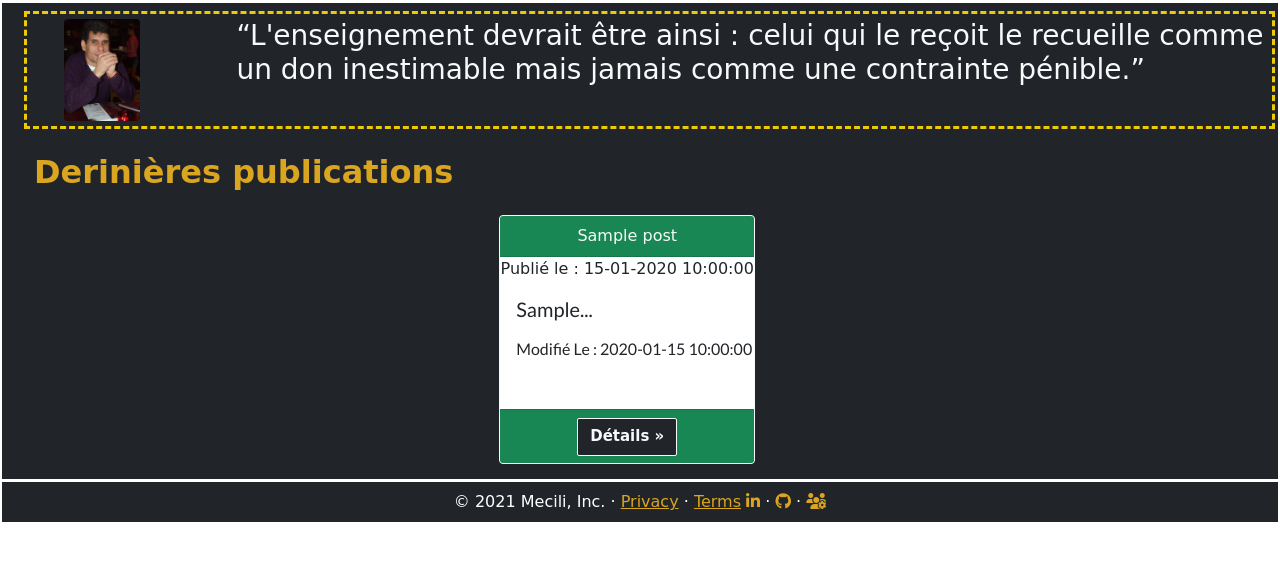
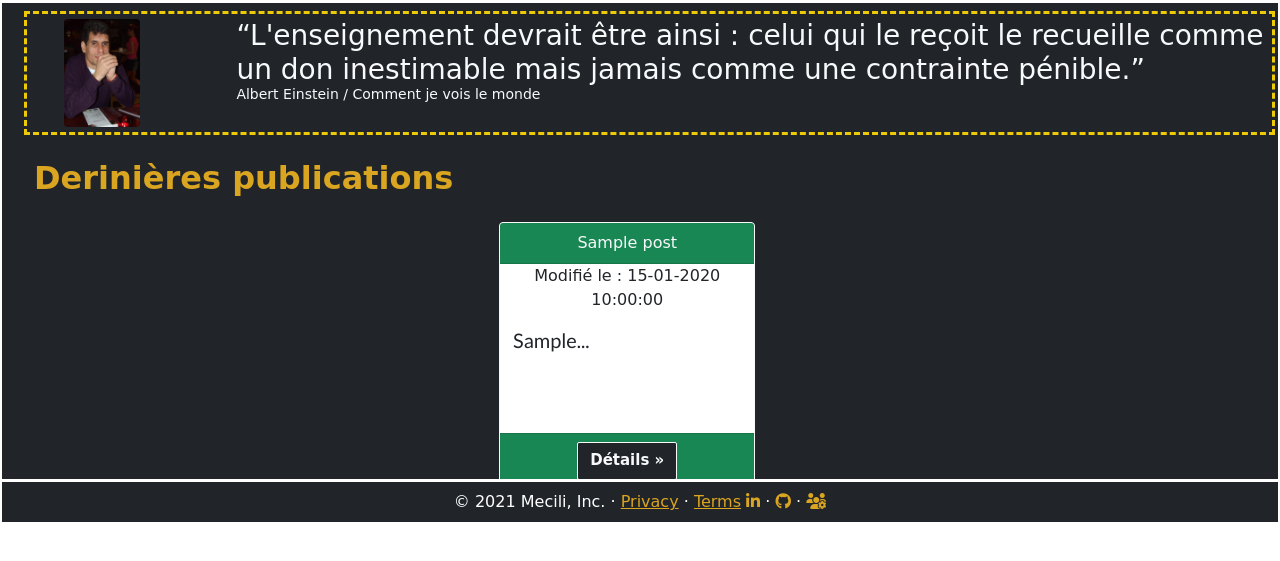
Before and after one commit to mecbil/Blog, a PHP site: page / in a window 1280 px wide. Shown: the part 56-617 px from the top of the page. Run offline with PHP 8.4, Linux system fonts and the light colour scheme; tables that the repository leaves empty or names only in its code hold one stand-in row (values such as "Sample post"); some libraries are stand-ins or nearby versions; some web fonts are replaced.

Commit message:
some style changes 3

```diff
--- a/public_html/css/style.css
+++ b/public_html/css/style.css
@@ -42,9 +42,9 @@ main {
 
 .card-body {
   font-family: "Lato", sans-serif;
-  height: 7rem;
+  height: 6.6rem;
   margin: 0;
-  padding: 0 0 0 1em;
+  padding: 0 0.2em 0 0.8em;
 }
 
 .card-title {
--- a/views/Posts/post.html.php
+++ b/views/Posts/post.html.php
@@ -8,7 +8,7 @@ if (isset($_SESSION['user'])) {
 <div class="text-light">
     <div class="container m-2">
         <h1><?php print_r($post->getTitle()) ?></h1>
-        <small>Publié le : <?php $datef= strtotime($post->getDate_creat()); print_r(date('d-m-Y'.' à '.' H:i:s', $datef)) ?></small>
+        <small>Modifié le : <?php $datef= strtotime($post->getDate_modify()); print_r(date('d-m-Y'.' à '.' H:i:s', $datef)) ?></small>
         <p><?php print_r($post->getChapo()) ?></p>
         <p><?php print_r(nl2br($post->getContent())) ?></p>
         <div >Auteur : <small class="text-warning"><?php print_r($post->getAuthor()) ?></small></div>
--- a/views/Posts/posts.html.php
+++ b/views/Posts/posts.html.php
@@ -3,7 +3,7 @@
     <div class="col-lg-4" id="carte">
         <div class="card border-light mb-0">
             <div class="card-header text-light bg-success text-center"><?php print_r($article->getTitle()) ?></div>
-            <p class="text-center"> Publié le : <?php $datefr= strtotime($article->getDate_modify()); print_r(date('d-m-Y H:i:s', $datefr)) ?></p>
+            <p class="text-center"> Modifié le : <?php $datefr= strtotime($article->getDate_modify()); print_r(date('d-m-Y H:i:s', $datefr)) ?></p>
             <div class="card-body">
                 <h5 class="card-title">
                     <?php
@@ -14,7 +14,6 @@
                     }
                     ?>
                 </h5>
-                <p class="text-secondary">Modifié Le : <?php print_r($article->getDate_modify()) ?></p>
             </div>
             <div class="card-footer bg-success text-center pb-0">
                 <p><a class="btn btn-outline-light btn-dark" href="/?controller=postcontroller&task=showOnePost&uuid=<?php print_r($article->getUuid()) ?>">Détails &raquo;</a></p>
--- a/views/index.html.php
+++ b/views/index.html.php
@@ -1,6 +1,8 @@
 <div class="present text-light container-fluid col-lg-12">
     <img class="rounded baniere " src="../images/me.png">
-    <h3>“L'enseignement devrait être ainsi : celui qui le reçoit le recueille comme un don inestimable mais jamais comme une contrainte pénible.”</h3>
+    <h3>“L'enseignement devrait être ainsi : celui qui le reçoit le recueille comme un
+         don inestimable mais jamais comme une contrainte pénible.”<br/><p style="font-size : 0.5em">Albert Einstein / Comment je vois le monde</p></h3>
+
 </div>
 
 <div class="row container-fluid">
@@ -10,7 +12,7 @@
     <div class="col-lg-4" id="carte">
         <div class="card border-light">
             <div class="card-header text-light bg-success text-center"><?php print_r($article->getTitle())  ?> </div>
-            <p class="text-center"> Publié le : <?php $datefr= strtotime($article->getDate_modify()); print_r(date('d-m-Y H:i:s', $datefr)) ?></p>
+            <p class="text-center"> Modifié le : <?php $datefr= strtotime($article->getDate_modify()); print_r(date('d-m-Y H:i:s', $datefr)) ?></p>
             <div class="card-body">
                 <h5 class="card-title"><?php
                   if (strlen($article->getChapo())>=70) {
@@ -19,9 +21,6 @@
                     print_r(substr($article->getChapo(), 0, 70). "...") ;
                   }
                   ?></h5>
-                <p class="text-secondary">
-                <p>Modifié Le : <?php print_r($article->getDate_modify() ) ?></p>
-                </p>
             </div>
             <div class="card-footer bg-success text-center pb-0">
                 <p><a class="btn btn-outline-light btn-dark" href="/?controller=postcontroller&task=showOnePost&uuid=<?php print_r($article->getUuid())  ?>">Détails &raquo;</a></p>
```
